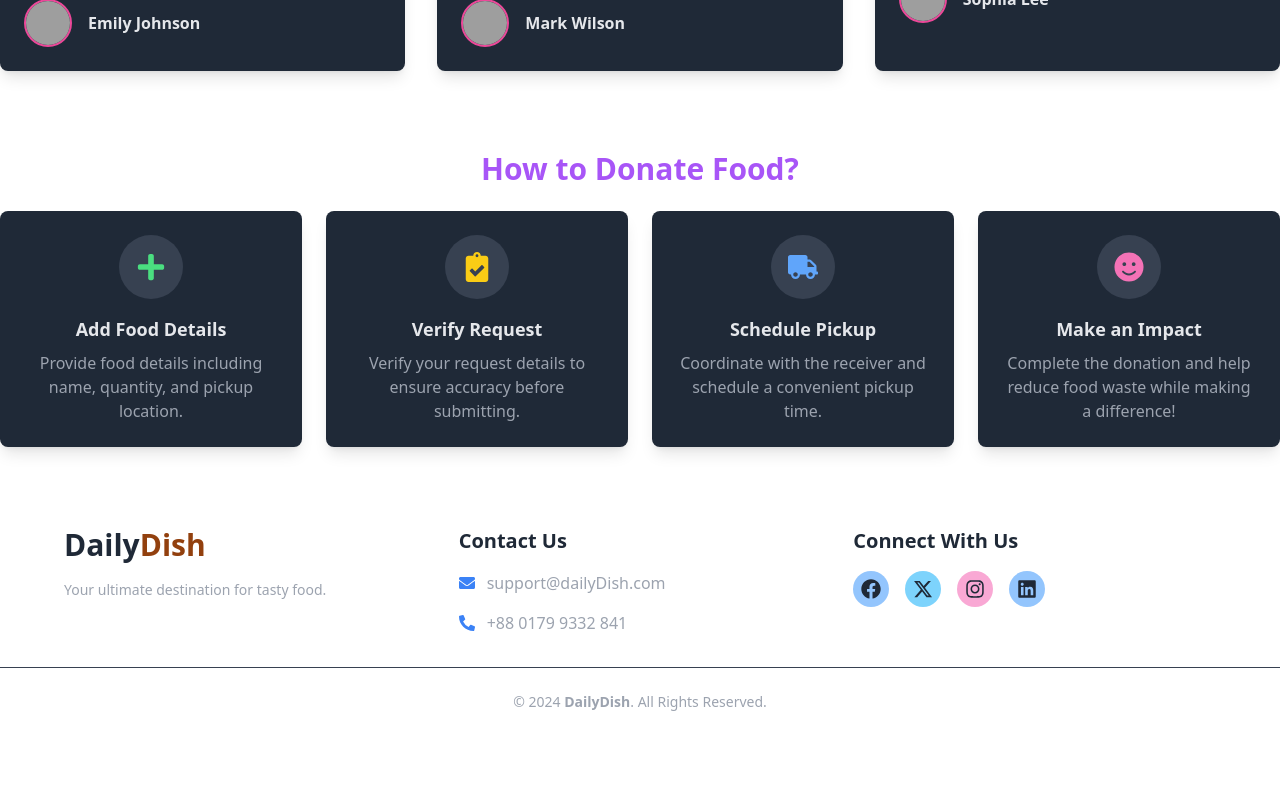
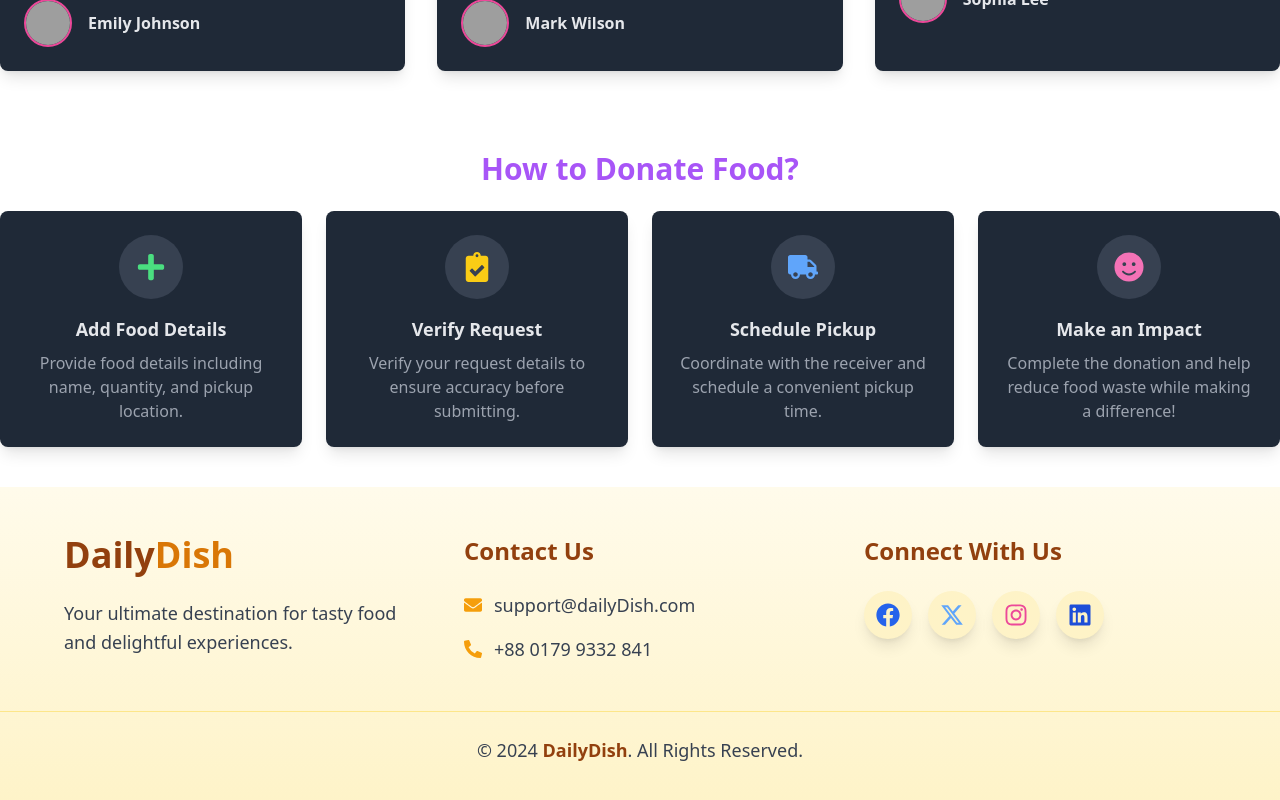
Before and after one commit to m-im-ha/DailyDish, a React app: page / in a window 1280 px wide. Shown: the part 2281-3081 px from the top of the page. Before the commit the page ends 3033 px from the top, so only its background shows below. Built offline with nearby package versions, Linux system fonts and the light colour scheme; no server answers; grey boxes are pictures that could not be loaded; the HTML template or start-up script is replaced by a standard one.

Commit message:
edit Footer for design

```diff
--- a/src/components/Footer.jsx
+++ b/src/components/Footer.jsx
@@ -12,76 +12,77 @@ function Footer() {
   const currentYear = new Date().getFullYear();
 
   return (
-    <footer className="py-10">
-      <div className="container mx-auto px-6 sm:px-10 md:px-16 grid grid-cols-1 md:grid-cols-3 gap-8">
+    <footer className="bg-gradient-to-b from-amber-50 to-amber-100 py-12">
+      <div className="container mx-auto px-6 sm:px-10 md:px-16 grid grid-cols-1 md:grid-cols-3 gap-12">
         {/* Website Information */}
         <div>
-          <h3 className="text-3xl font-extrabold mb-4">Daily<span className="text-amber-800">Dish</span></h3>
-          <p className="text-gray-400 text-sm leading-relaxed">
-            Your ultimate destination for tasty food.
+          <h3 className="text-4xl font-extrabold text-amber-800 mb-6">
+            Daily<span className="text-amber-600">Dish</span>
+          </h3>
+          <p className="text-gray-700 text-lg leading-relaxed">
+            Your ultimate destination for tasty food and delightful experiences.
           </p>
         </div>
 
         {/* Contact Information */}
         <div>
-          <h4 className="text-xl font-bold mb-4">Contact Us</h4>
+          <h4 className="text-2xl font-bold text-amber-800 mb-6">Contact Us</h4>
           <div className="space-y-4">
-            <div className="flex items-center">
-              <FaEnvelope className="mr-3 text-blue-500" />
-              <span className="text-gray-400">support@dailyDish.com</span>
+            <div className="flex items-center text-lg text-gray-700">
+              <FaEnvelope className="mr-3 text-amber-500" />
+              <span>support@dailyDish.com</span>
             </div>
-            <div className="flex items-center">
-              <FaPhoneAlt className="mr-3 text-blue-500" />
-              <span className="text-gray-400">+88 0179 9332 841</span>
+            <div className="flex items-center text-lg text-gray-700">
+              <FaPhoneAlt className="mr-3 text-amber-500" />
+              <span>+88 0179 9332 841</span>
             </div>
           </div>
         </div>
 
         {/* Social Media Links */}
         <div>
-          <h4 className="text-xl font-bold mb-4">Connect With Us</h4>
+          <h4 className="text-2xl font-bold text-amber-800 mb-6">Connect With Us</h4>
           <div className="flex space-x-4">
             <a
               href="https://www.facebook.com/kirimvesValitsos"
               target="_blank"
               rel="noopener noreferrer"
-              className="p-2 bg-blue-300 rounded-full hover:bg-blue-500 transition-all duration-300"
+              className="p-3 bg-amber-100 rounded-full hover:bg-amber-300 transition-all duration-300 shadow-lg"
             >
-              <FaFacebook size={20} />
+              <FaFacebook size={24} className="text-blue-600" />
             </a>
             <a
               href="https://twitter.com"
               target="_blank"
               rel="noopener noreferrer"
-              className="p-2 bg-sky-300 rounded-full hover:bg-sky-400 transition-all duration-300"
+              className="p-3 bg-amber-100 rounded-full hover:bg-amber-300 transition-all duration-300 shadow-lg"
             >
-              <FaXTwitter size={20} />
+              <FaXTwitter size={24} className="text-blue-400" />
             </a>
             <a
               href="https://instagram.com"
               target="_blank"
               rel="noopener noreferrer"
-              className="p-2 bg-pink-300 rounded-full hover:bg-pink-500 transition-all duration-300"
+              className="p-3 bg-amber-100 rounded-full hover:bg-amber-300 transition-all duration-300 shadow-lg"
             >
-              <FaInstagram size={20} />
+              <FaInstagram size={24} className="text-pink-500" />
             </a>
             <a
               href="https://linkedin.com"
               target="_blank"
               rel="noopener noreferrer"
-              className="p-2 bg-blue-300 rounded-full hover:bg-blue-500 transition-all duration-300"
+              className="p-3 bg-amber-100 rounded-full hover:bg-amber-300 transition-all duration-300 shadow-lg"
             >
-              <FaLinkedin size={20} />
+              <FaLinkedin size={24} className="text-blue-700" />
             </a>
           </div>
         </div>
       </div>
 
       {/* Copyright and Legal */}
-      <div className="border-t border-gray-700 mt-8 pt-6 text-center">
-        <p className="text-sm text-gray-400">
-          © {currentYear} <span className="font-bold">DailyDish</span>
-          . All Rights Reserved.
+      <div className="mt-12 border-t border-amber-200 pt-6 text-center">
+        <p className="text-lg text-gray-700">
+          © {currentYear} <span className="font-bold text-amber-800">DailyDish</span>. All Rights Reserved.
         </p>
       </div>
     </footer>
```
